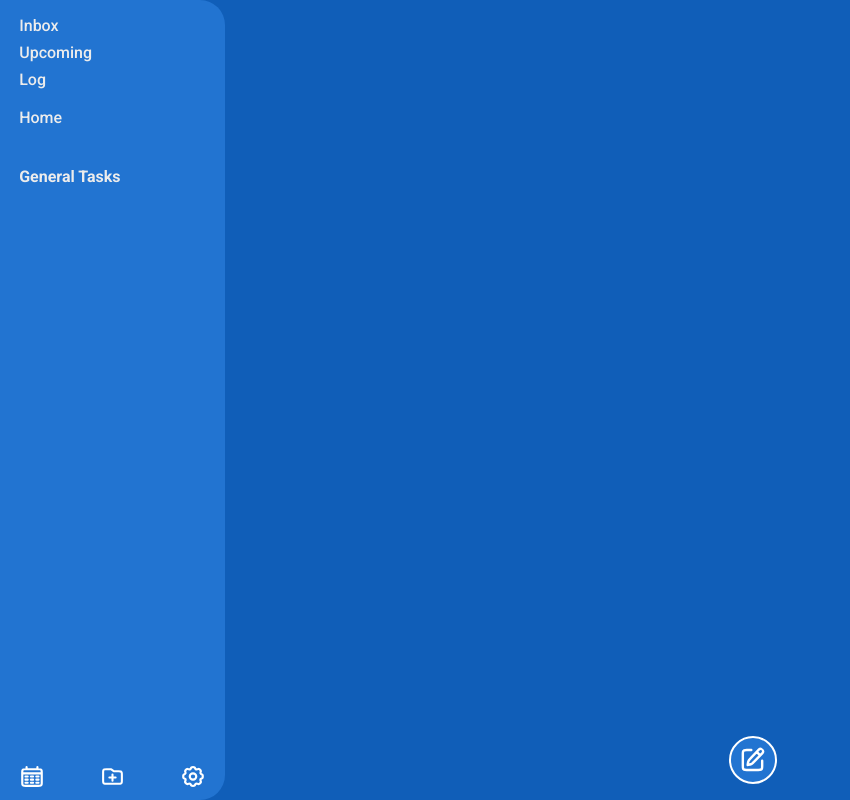
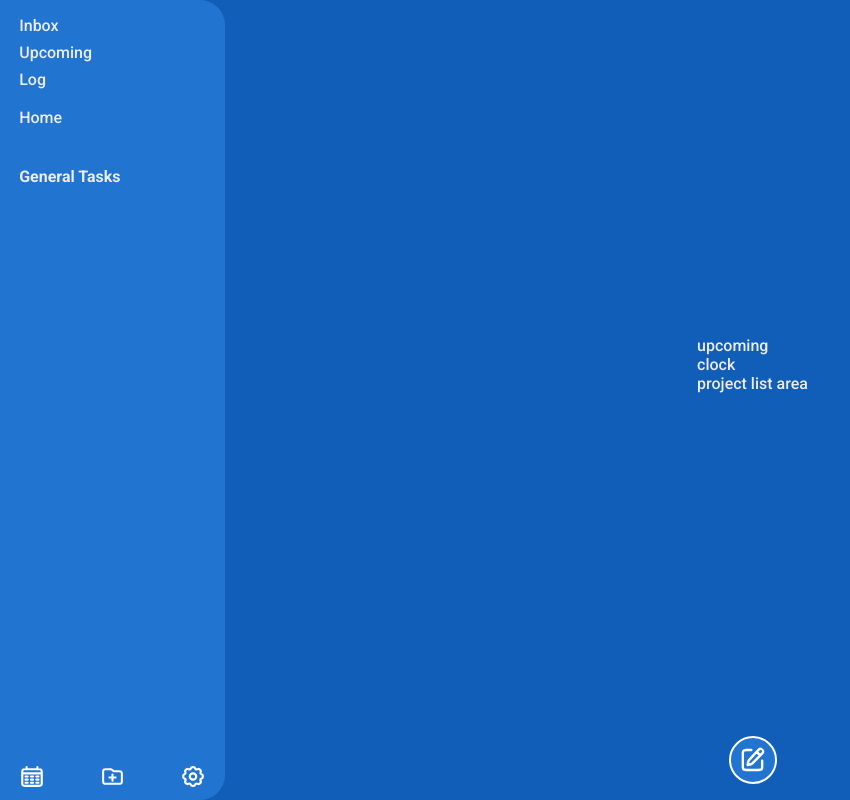
Before and after one commit to NCDUBS11/top_todo, a website built with webpack: page src/template.html in a window 1280 px wide. Shown: the whole page, without its empty margins (0-850 px from the left). Built offline with nearby package versions, Linux system fonts and the light colour scheme.

Commit message:
basic html layout for dashboard area. No css applied and more html needed once individual dash areas are styled/placed

```diff
--- a/src/template.html
+++ b/src/template.html
@@ -28,7 +28,15 @@
         <img id="newTask" class="newTask" src="./icons/pen-square-svgrepo-com.svg" alt="">
     </aside>
     <main id="main">
-
+        <div id="dashboard" class="dashboard">
+            <div id="dashDateRow" class="dashDateRow">
+                <div id="dashUpcoming" class="dashUpcoming">upcoming</div>
+                <div id="dashClock" class="dashClock">clock</div>
+            </div>
+            <div id="dashProjectRow" class="dashProjectRow">
+                <div id="dashProjectList" class="dashProjectList">project list area</div>
+            </div>
+        </div>
     </main>
 </body>
 </html>
```
